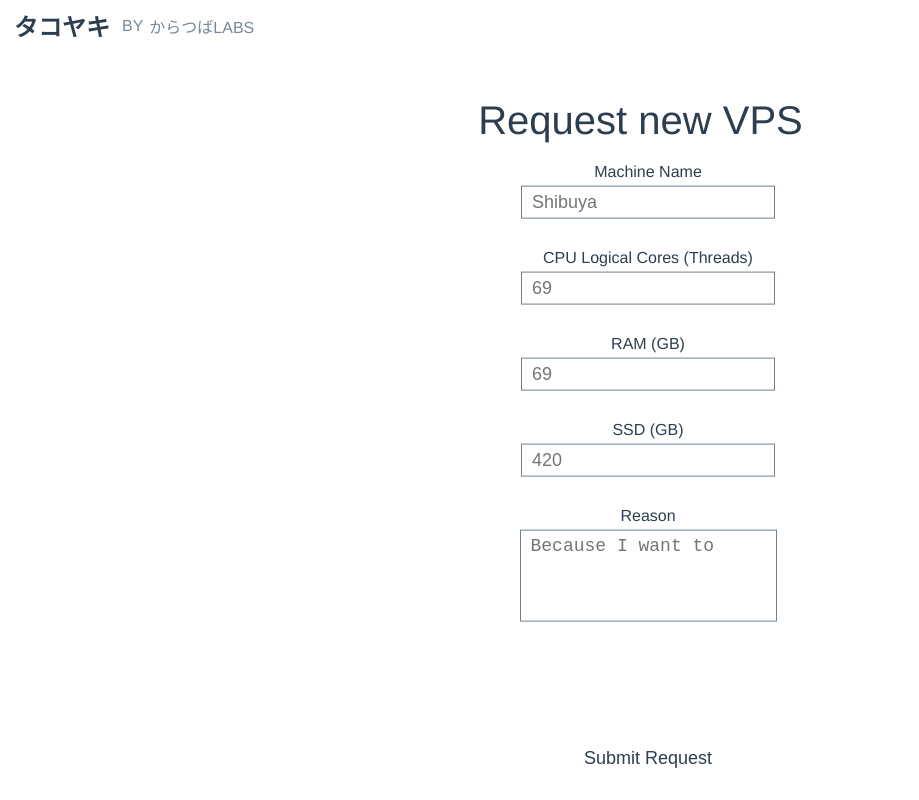
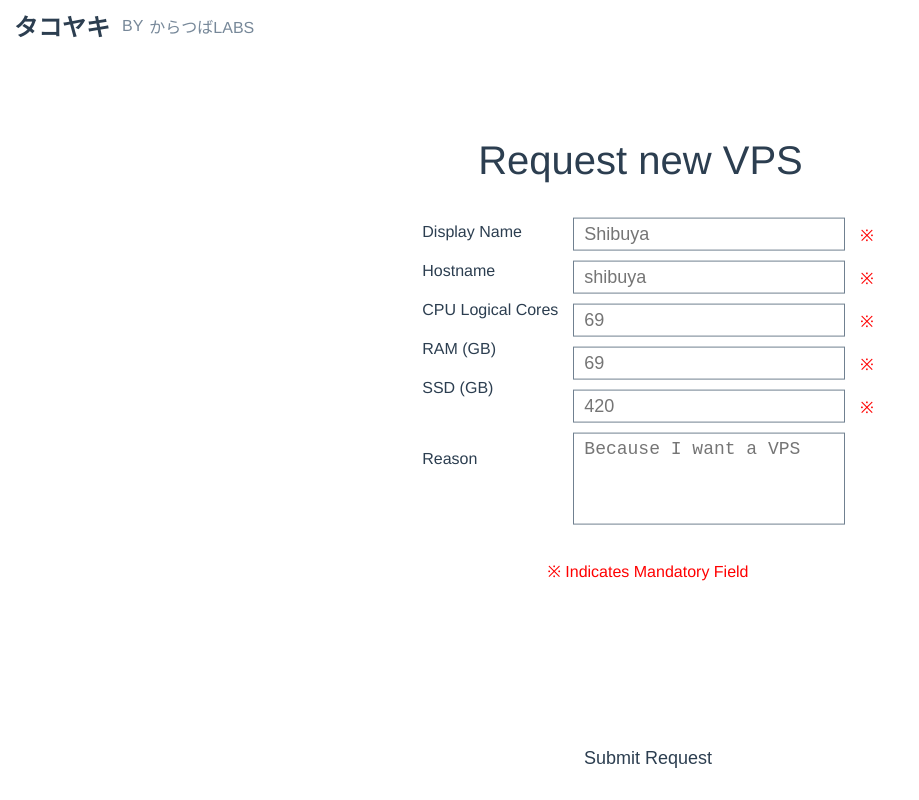
Before and after one commit to KaratsubaLabs/takoyaki-webui, a Vue app: page /request in a window 1280 px wide. Shown: the whole page, without its empty margins (0-919 px from the left). Built offline with nearby package versions, Linux system fonts and the light colour scheme; sample sign-in values are in the browser's storage.

Commit message:
Actually finished request page UI

```diff
--- a/src/components/RequestForm.vue
+++ b/src/components/RequestForm.vue
@@ -1,21 +1,64 @@
 <template>
   <div class="maincontent">
-    <p class="bigtext">Request {{type}}</p>
-    <p class="label">Machine Name</p>
-    <input class="name" v-model="name" placeholder="Shibuya">
-    <p class="label">CPU Logical Cores (Threads)</p>
-    <input class="spec" v-model="cpu" type="number" min="1" placeholder="69">
-    <p class="label">RAM (GB)</p>
-    <input class="spec" v-model="ram" type="number" min="1" placeholder="69">
-    <p class="label">SSD (GB)</p>
-    <input class="spec" v-model="ssd" type="number" min="10" placeholder="420">
-    <p class="label">Reason</p>
-    <textarea class="reason" v-model="reason" rows="4" placeholder="Because I want to"></textarea>
+    <p class="bigtext">Request {{label}}</p>
+    <div class="form">
+      <div class="labels">
+        <p class="label" v-on:mouseover="displayname.tooltip=true" v-on:mouseout="displayname.tooltip=false">Display Name</p>
+        <p class="label" v-on:mouseover="hostname.tooltip=true" v-on:mouseout="hostname.tooltip=false">Hostname</p>
+        <p class="label" v-on:mouseover="cpu.tooltip=true" v-on:mouseout="cpu.tooltip=false">CPU Logical Cores</p>
+        <p class="label" v-on:mouseover="ram.tooltip=true" v-on:mouseout="ram.tooltip=false">RAM (GB)</p>
+        <p class="label" v-on:mouseover="ssd.tooltip=true" v-on:mouseout="ssd.tooltip=false">SSD (GB)</p>
+        <p class="label bottom">Reason</p>
+      </div>
+      <div class="inputs">
+        <div class="input">
+          <input class="name" v-model="displayname.value" v-on:focus="displayname.ok = true" v-bind:class="{invalid:!displayname.ok}" placeholder="Shibuya">
+          <p class="red" v-on:mouseover="displayname.tooltip=true" v-on:mouseout="displayname.tooltip=false">※</p>
+          <div class="invisible">
+            <div class="tooltip" v-if="displayname.tooltip">This field is mandatory</div>
+          </div>
+        </div>
+        <div class="input">
+          <input class="name" v-model="hostname.value" v-on:focus="hostname.ok = true" v-bind:class="{invalid:!hostname.ok}" placeholder="shibuya">
+          <p class="red" v-on:mouseover="hostname.tooltip=true" v-on:mouseout="hostname.tooltip=false">※</p>
+          <div class="invisible">
+            <div class="tooltip" v-if="hostname.tooltip">This field is mandatory</div>
+          </div>
+        </div>
+        <div class="input">
+          <input class="spec" v-model="cpu.value" v-on:focus="cpu.ok = true" v-on:focusout="(cpu != null && (cpu.value < 1 || cpu.value > 8)) ? cpu.ok = false : cpu.ok = true"
+            v-bind:class="{invalid:!cpu.ok}" type="number" min="1" max="8" placeholder="69">
+          <p class="red" v-on:mouseover="cpu.tooltip=true" v-on:mouseout="cpu.tooltip=false">※</p>
+          <div class="invisible">
+            <div class="tooltip" v-if="cpu.tooltip">Min: 1 thread, Max: 8 threads</div>
+          </div>
+        </div>
+        <div class="input">
+          <input class="spec" v-model="ram.value" v-on:focus="ram.ok = true" v-on:focusout="(ram != null && (ram.value < 1 || ram.value > 16)) ? ram.ok = false : ram.ok = true"
+            v-bind:class="{invalid:!ram.ok}" type="number" min="1" max="16" placeholder="69">
+          <p class="red" v-on:mouseover="ram.tooltip=true" v-on:mouseout="ram.tooltip=false">※</p>
+          <div class="invisible">
+            <div class="tooltip" v-if="ram.tooltip">Min: 1 GB, Max: 16 GB</div>
+          </div>
+        </div>
+        <div class="input">
+          <input class="spec" v-model="ssd.value" v-on:focus="ssd.ok = true" v-on:focusout="(ssd != null && (ssd.value < 5 || ssd.value > 50)) ? ssd.ok = false : ssd.ok = true"
+            v-bind:class="{invalid:!ssd.ok}" type="number" min="5" max="50" placeholder="420">
+          <p class="red" v-on:mouseover="ssd.tooltip=true" v-on:mouseout="ssd.tooltip=false">※</p>
+          <div class="invisible">
+            <div class="tooltip" v-if="ssd.tooltip">Min: 5 GB, Max: 50 GB</div>
+          </div>
+        </div>
+        <div class="input">
+          <textarea class="reason" v-model="reason" rows="4" placeholder="Because I want a VPS"></textarea>
+        </div>
+      </div>
+    </div>
+    <p class="red">※ Indicates Mandatory Field</p>
   </div>
   <div class="bottomtext">
-    <button class="submitbtn">Submit Request</button>
+    <button class="submitbtn" v-on:click="processSubmit">Submit Request</button>
   </div>
-
 </template>
 
 <script>
@@ -26,11 +69,46 @@ export default{
     if (localStorage.getItem('authToken') == null) useRouter().push('/login');
   },
   methods: {
+    processSubmit: function(e) {
+      e.preventDefault();
+      if (this.displayname.value == "") this.displayname.ok = false;
+      if (this.hostname.value == "") this.hostname.ok = false;
+      if (this.cpu.value < 1 || this.cpu.value > 8) this.cpu.ok = false;
+      if (this.ram.value < 1 || this.ram.value > 16) this.ram.ok = false;
+      if (this.ssd.value < 5 || this.ssd.value > 50) this.ssd.ok = false;
+
+      if (this.displayname.ok && this.hostname.ok && this.cpu.ok && this.ram.ok && this.ssd.ok) {
+        if (this.$route.query.action == "create") {
+          this.processCreate();
+        }
+        else if (this.$route.query.action == "modify") {
+          this.processEdit();
+        }
+      }
+    },
+    processCreate: function() {
 
     },
+    processEdit: function() {
+
+    }
+  },
   data() {
+    var label = "new VPS"
+    if (this.$route.query.action == "create") {
+      label = "new VPS";
+    } else if (this.$route.query.action == "modify") {
+      label = "to edit VPS";
+    }
     return{
-      type: "new VPS",
+      label: label,
+      displayname: {value: "", ok: true, showtooltip: false},
+      hostname: {value: "", ok: true, showtooltip: false},
+      cpu: {value: null, ok: true, showtooltip: false},
+      ram: {value: null, ok: true, showtooltip: false},
+      ssd: {value: null, ok: true, showtooltip: false},
+      reason: "",
+      test: false
     }
   }
 }
@@ -46,25 +124,30 @@ button {
   button:active {
     color: cadetblue;
   }
+  input, textarea {
+    font-size: 18px;
+    padding: 5px 10px 5px 10px;
+    border: 1px solid slategrey;
+    margin: 5px 15px 5px 15px;
+    width: 250px;
+  }
+  input:focus, textarea:focus {
+    outline: none;
+    border: 1px solid cadetblue;
+  }
   .maincontent {
     position: absolute;
     top: 50%;
-  transform: translateY(-55%);
-  width: 100%
+    transform: translateY(-60%);
+    width: 100%;
   }
   .bigtext {
     font-size: 40px;
     margin: 10px 25px 20px 10px;
   }
-.name, .spec, .reason {
-  font-size: 18px;
-  padding: 5px 10px 5px 10px;
-  border: 1px solid slategrey;
-  margin: 5px 0 30px 0;
-}
-.name:focus, .spec:focus, .reason:focus {
-  outline: none;
-  border: 1px solid cadetblue;
+  .invalid {
+    border: 1px solid crimson !important;
+    color: red;
   }
   .bottomtext {
     position: absolute;
@@ -78,10 +161,54 @@ button:active {
     display: inline-flex;
     color: #2c3e50;
   }
-.label {
-  margin: 0px;
-}
   .reason {
     resize: none;
+    columns: 4 !important;
+    height: auto !important;
+  }
+  .red {
+    color: red;
+    margin: 0px;
+    align-self: center;
+  }
+  .input .red {
+    cursor: default;
+    user-select: none;
+  }
+  .label {
+    text-align: left;
+    margin: 10px 0 11px 0;
+  }
+  .label.bottom {
+    margin: 42px 0 42px 0 !important;
+  }
+  .form {
+    display: flex;
+    flex-direction: row;
+    justify-content: center;
+    margin: 30px 0 30px 0;
+  }
+  .labels, .inputs {
+    display: flex;
+    flex-direction: column;
+    justify-content: left;
+  }
+  .input {
+    display: flex;
+    flex-direction: row;
+  }
+  .invisible {
+    position: relative;
+    width: 0;
+    height: 0;
+  }
+  .tooltip {
+    position: absolute;
+    left: 15px;
+    top: 12px;
+    width: 400px;
+    display: flex;
+    justify-content: left;
+    color: crimson;
   }
 </style>
```
Also changed, not shown: src/App.vue (+4 -4 lines). Lines whose indentation alone changed are shown as unchanged.
